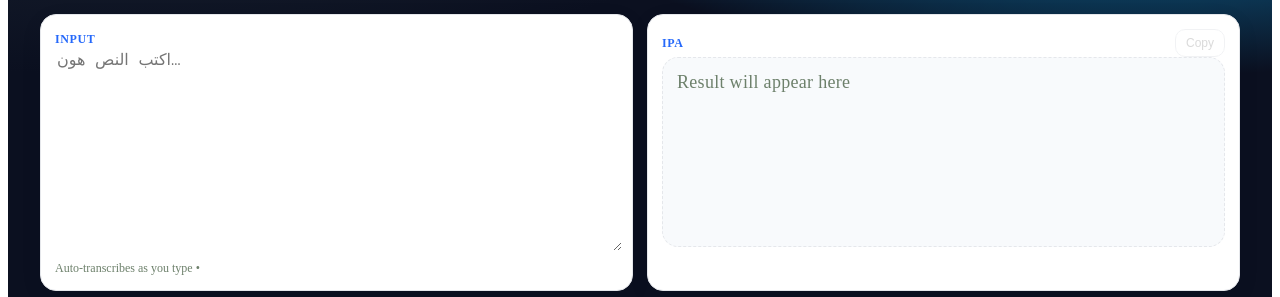
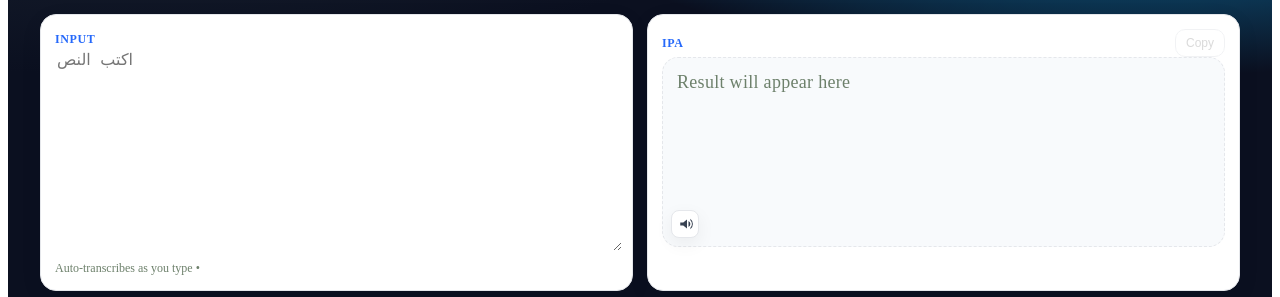
Before and after one commit to Hassan-Ghandour0/lingua-trans, an Angular app in the folder frontend/: page / in a window 1280 px wide. Shown: the part 146-443 px from the top of the page. Built offline with nearby package versions, Linux system fonts and the light colour scheme.

Commit message:
add speaker in IPA

```diff
--- a/frontend/src/app/app.component.html
+++ b/frontend/src/app/app.component.html
@@ -46,10 +46,26 @@
         <div class="actions">
           <span class="spinner" *ngIf="loading"></span>
           <button class="mini" (click)="copyIpa()" [disabled]="!ipaOnly">Copy</button>
+
         </div>
       </div>
 
-      <div class="output">
+      <div class="output speak-container">
+
+        <button class="speak-fab"
+                (click)="toggleSpeak()"
+                [class.active]="speaking"
+                [title]="speaking ? 'Stop' : 'Speak'">
+
+          <svg *ngIf="!speaking" viewBox="0 0 24 24" class="ico">
+            <path d="M3 10v4h4l5 4V6l-5 4H3zm13.5 2a4.5 4.5 0 0 0-2.5-4.03v8.06A4.5 4.5 0 0 0 16.5 12zm0-7v2a7 7 0 0 1 0 10v2a9 9 0 0 0 0-14z"/>
+          </svg>
+
+          <svg *ngIf="speaking" viewBox="0 0 24 24" class="ico">
+            <rect x="6" y="6" width="12" height="12" rx="2" ry="2"></rect>
+          </svg>
+        </button>
+
         <div class="ipa" [class.placeholder]="!ipaOnly">
           {{ ipaOnly || 'Result will appear here' }}
         </div>
--- a/frontend/src/app/app.component.scss
+++ b/frontend/src/app/app.component.scss
@@ -50,7 +50,7 @@ h1 { margin:0; font-weight:800; letter-spacing:.2px; }
 
 .output { background:#f8fafc; border:1px dashed var(--ring); border-radius:16px; padding:14px; min-height:160px; }
 .ipa { font-size:19px; font-weight:100; letter-spacing:.3px; }
-.ipa.placeholder { color:#6d806b; font-weight:50; font-size:18px; }
+.ipa.placeholder { color:#6d806b; font-weight:60; font-size:18px; }
 
 /* toast + spinner */
 .toast { position:absolute; right:16px; bottom:16px; background:#111827; color:#fff; padding:6px 10px;
@@ -76,3 +76,34 @@ kbd { background:#111827; color:#fff; padding:1px 5px; border-radius:6px; font-s
     box-shadow: none;
     border: none;
   }
+
+  .speak-container { position: relative; }
+
+  .speak-fab {
+    position: absolute;
+    top: auto;
+    right: auto;
+    bottom: 8px;
+    left: 8px;
+    width: 28px;
+    height: 28px;
+    display: grid;
+    place-items: center;
+    border: 1px solid var(--ring);
+    background: #fff;
+    border-radius: 8px;
+    box-shadow: 0 6px 18px rgba(0,0,0,.06);
+    cursor: pointer;
+    z-index: 1;
+  }
+.speak-fab:hover { background: #f8fafc; }
+.speak-fab.active {
+  border-color: #34d399;
+  background: #ecfdf5;
+}
+
+.speak-fab .ico {
+  width: 18px;
+  height: 18px;
+  fill: #374151; /* Slate-700 */
+}
--- a/frontend/src/app/app.component.ts
+++ b/frontend/src/app/app.component.ts
@@ -26,9 +26,18 @@ export class AppComponent {
   private api = inject(IpaService);
   private textChanged = new Subject<void>();
 
+  speaking = false;
+  private voices: SpeechSynthesisVoice[] = [];
+
   constructor() {
     this.textChanged.pipe(debounceTime(600)).subscribe(() => this.autoTranscribe());
     this.updateCopy();
+
+    if (typeof window !== 'undefined' && 'speechSynthesis' in window) {
+      const loadVoices = () => this.voices = window.speechSynthesis.getVoices();
+      loadVoices();
+      window.speechSynthesis.onvoiceschanged = loadVoices;
+    }
   }
 
   setLang(lang: 'ar-LB' | 'fr-FR' | 'en-US') {
@@ -70,7 +79,7 @@ export class AppComponent {
   private updateCopy() {
     if (this.language === 'ar-LB') {
       this.tagline = 'حوّل النص إلى IPA — بسرعة، بوضوح، وبأعلى دقة.';
-      this.placeholder = 'اكتب النص هون…';
+      this.placeholder = 'اكتب النص';
     } else if (this.language === 'fr-FR') {
       this.tagline = 'Transcrivez n’importe quel texte en API — clair et net.';
       this.placeholder = 'Écrivez votre texte ici…';
@@ -85,4 +94,46 @@ export class AppComponent {
     textarea.style.height = textarea.scrollHeight + 'px'; // set to full height
   }
 
+  toggleSpeak() {
+    if (this.speaking) {
+      this.stopSpeak();
+    } else {
+      this.speakText();
+    }
+  }
+
+  speakText() {
+    if (typeof window === 'undefined' || !('speechSynthesis' in window)) return;
+
+    const txt = this.text.trim();
+    if (!txt) return;
+
+    const lang = this.language === 'ar-LB' ? 'ar-LB' :
+                 this.language === 'fr-FR' ? 'fr-FR' : 'en-US';
+
+    const voice =
+      this.voices.find(v => v.lang?.toLowerCase().startsWith(lang.toLowerCase())) ||
+      this.voices.find(v => v.lang?.toLowerCase().startsWith(lang.split('-')[0])) ||
+      undefined;
+
+    const u = new SpeechSynthesisUtterance(txt);
+    u.lang = voice?.lang || lang;
+    if (voice) u.voice = voice;
+
+    u.rate = 1.0; u.pitch = 1.0; u.volume = 1.0;
+
+    u.onstart = () => this.speaking = true;
+    u.onend   = () => this.speaking = false;
+    u.onerror = () => this.speaking = false;
+
+    window.speechSynthesis.cancel();
+    window.speechSynthesis.speak(u);
+  }
+
+  stopSpeak() {
+    if (typeof window === 'undefined' || !('speechSynthesis' in window)) return;
+    window.speechSynthesis.cancel();
+    this.speaking = false;
+  }
+
 }
```
